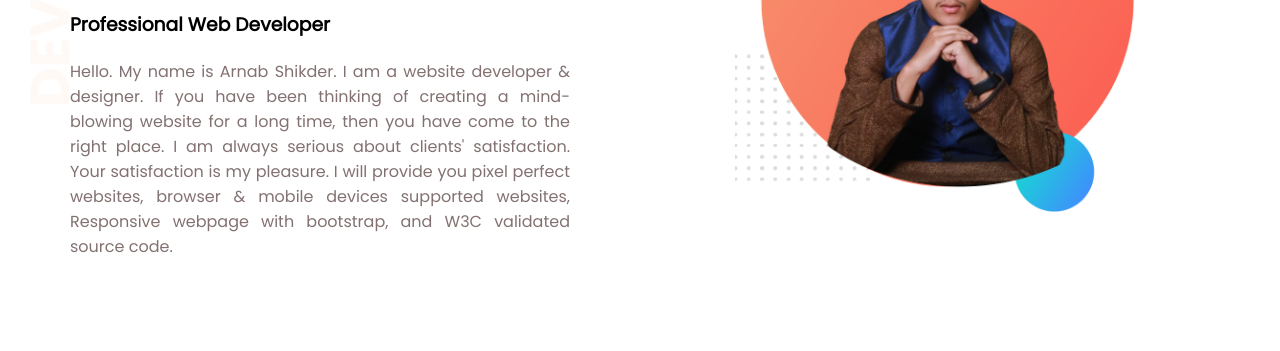
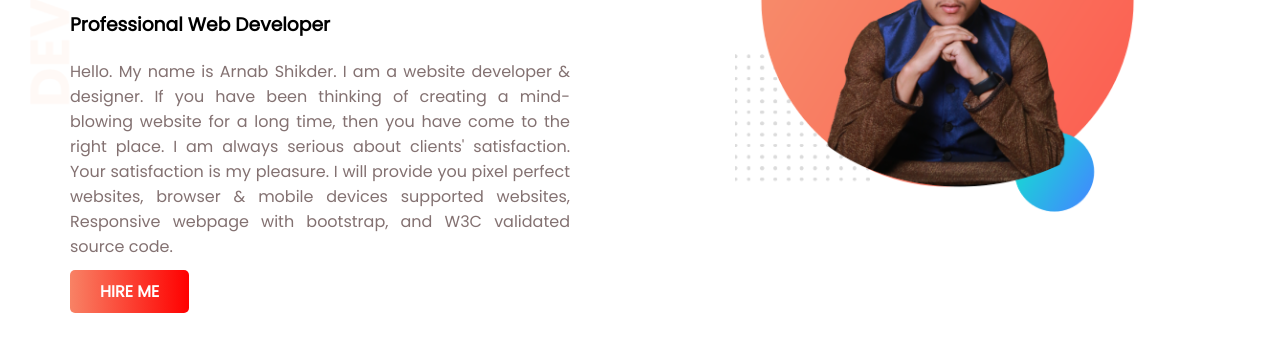
Before and after one commit to ArnabShikder24/developer-portfolio, a plain HTML site: page index.html in a window 1280 px wide. Shown: the part 255-606 px from the top of the page. Drawn offline with Linux system fonts and the light colour scheme.

Commit message:
btn added

```diff
--- a/index.html
+++ b/index.html
@@ -21,6 +21,7 @@
                 If you have been thinking of creating a mind-blowing website for a long time, then you have come to the right place. I am always serious about clients' satisfaction. Your satisfaction is my pleasure.
 
                 I will provide you pixel perfect websites, browser & mobile devices supported websites, Responsive webpage with bootstrap, and W3C validated source code.</p>
+                <a href="#" class="btn">HIRE ME</a>
         </div>
         <div class="half_width aline">
             <img src="images/arnabbg.png" alt="bg">
--- a/style.css
+++ b/style.css
@@ -8,6 +8,7 @@
 .header_section {
     display: flex;
     background: url("images/top-banner.png") no-repeat;
+    margin-bottom: 100px;
 }
 .half_width {
     width: 50%;
@@ -30,7 +31,14 @@ img {
 .header2 span {
     color: orange;
 }
-
+.btn {
+    text-decoration: none;
+    padding: 10px 30px;
+    background-image:linear-gradient(to right, #F88265, red);
+    color: white;
+    font-weight: 700;
+    border-radius: 5px;
+}
 .title {
     font-weight: bold;
 }
```
